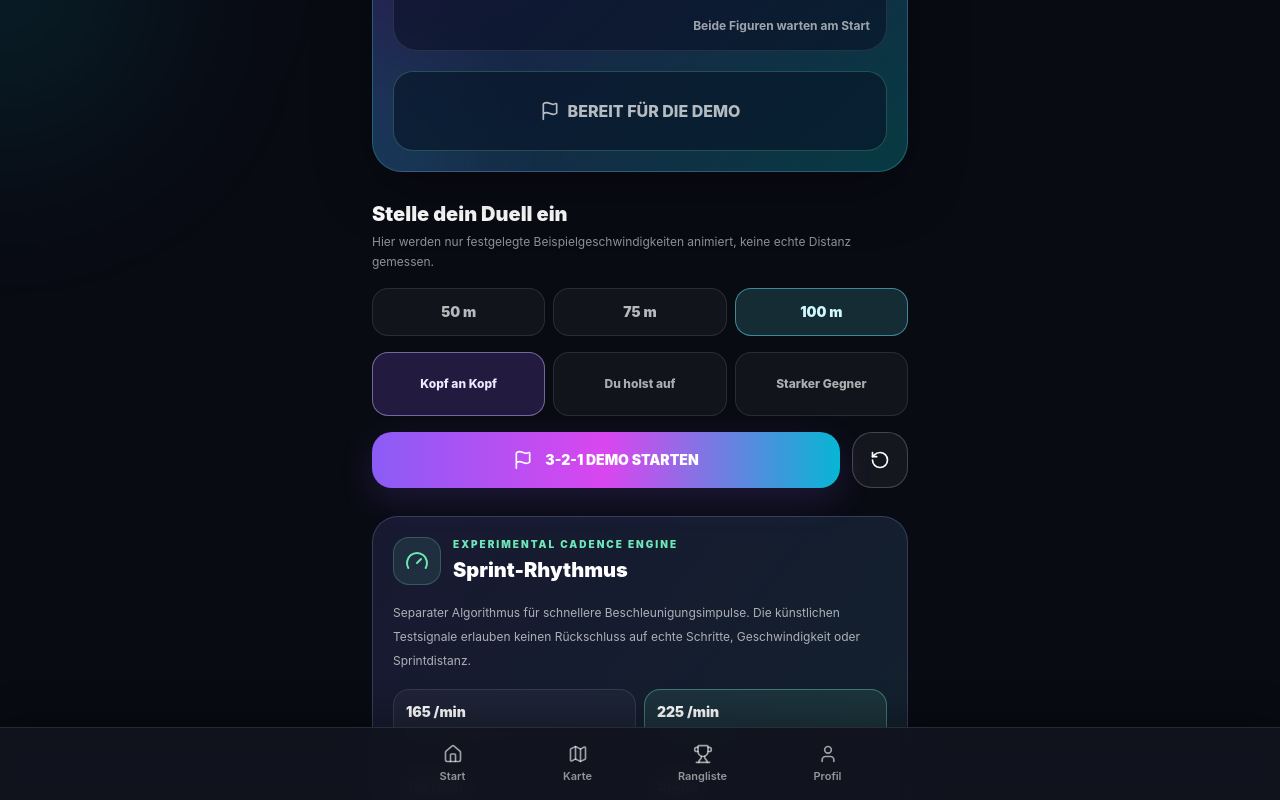
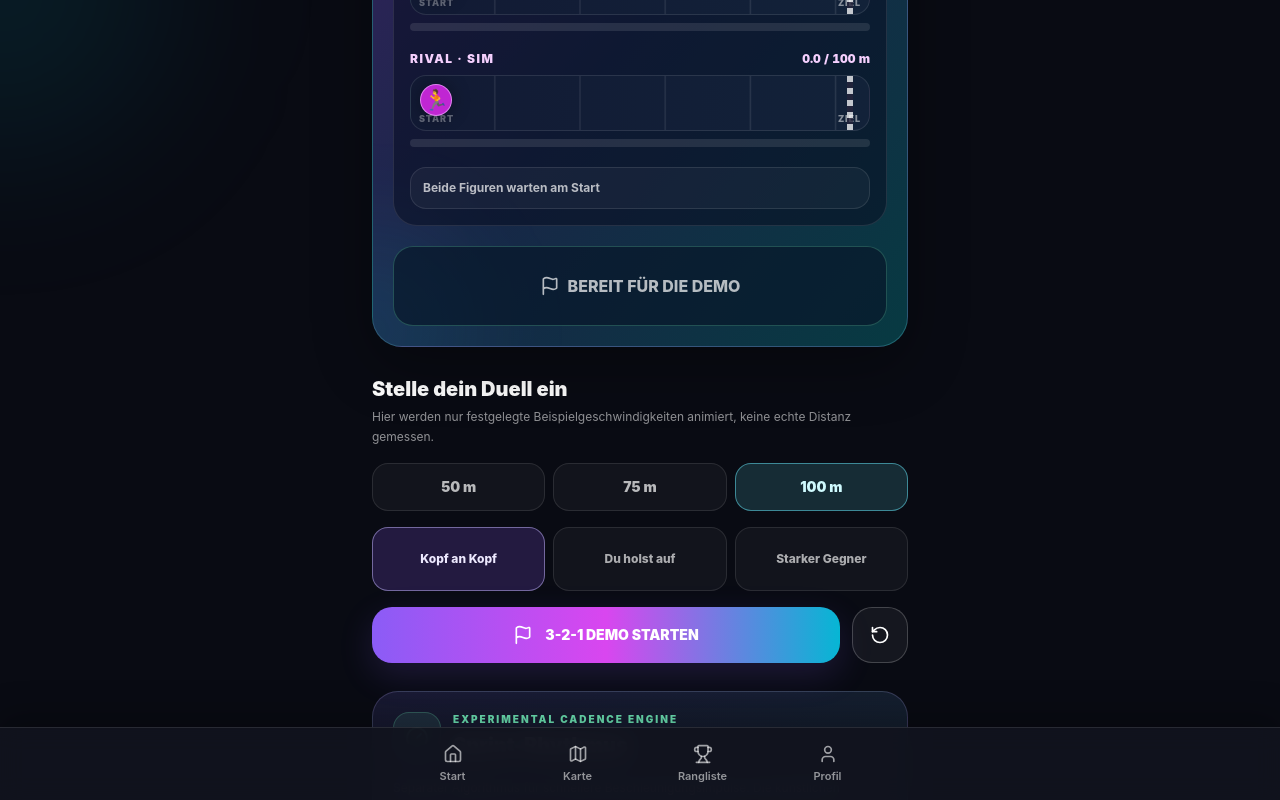
Before and after one commit to Tokioace/Runnit, a React (Vite) app: page /sprint-lab in a window 1280 px wide. Both pictures are taken after a click on the button "Als Gast fortfahren". Shown: the part 589-1389 px from the top of the page. Built offline with nearby package versions, Linux system fonts and the light colour scheme; no server answers.

Commit message:
ui: freeze personal finish clock and add animated duel lanes, checked finish-gap readout and photo-finish feedback

```diff
--- a/src/screens/SprintArenaLabScreen.tsx
+++ b/src/screens/SprintArenaLabScreen.tsx
@@ -28,6 +28,45 @@ const statusTitle: Record<ReturnType<typeof analyzeSprintCadence>['status'], str
 const percent = (distance: number, target: number) => Math.max(0, Math.min(100, 100 * distance / target));
 const seconds = (ms: number) => (ms / 1000).toFixed(2).replace('.', ',');
 
+// Lane positions are derived only from synthetic distances and are clamped so
+// the runner markers remain visible at both START and FINISH on small screens.
+function RaceTrackLane({ title, distanceM, targetMeters, finished, rival }: {
+  title: string; distanceM: number; targetMeters: DemoRaceMeters;
+  finished: boolean; rival?: boolean;
+}) {
+  const progress = percent(distanceM, targetMeters);
+  return (
+    <div className="space-y-2" aria-label={`${title}: ${distanceM.toFixed(1)} von ${targetMeters} Metern`}>
+      <div className="flex items-center justify-between gap-2 text-xs">
+        <span className={`font-black uppercase tracking-[0.12em] ${rival ? 'text-fuchsia-200' : 'text-cyan-100'}`}>
+          {title} {finished && <span className="ml-1 text-emerald-300">· FINISH</span>}
+        </span>
+        <span className={`font-black tabular-nums ${rival ? 'text-fuchsia-200' : 'text-cyan-200'}`}>
+          {distanceM.toFixed(1)} / {targetMeters} m
+        </span>
+      </div>
+      <div className="relative h-14 overflow-hidden rounded-xl border border-white/10 bg-gradient-to-r from-[#121a34] to-[#122239]">
+        <div aria-hidden="true" className="pointer-events-none absolute inset-0 opacity-25"
+          style={{ backgroundImage: 'repeating-linear-gradient(90deg, transparent 0, transparent 18%, rgba(255,255,255,.4) 18.3%, transparent 18.6%)' }} />
+        <span aria-hidden="true" className="absolute bottom-1 left-2 text-[9px] font-black tracking-widest text-white/35">START</span>
+        <span aria-hidden="true" className="absolute bottom-1 right-2 text-[9px] font-black tracking-widest text-white/50">ZIEL</span>
+        <div aria-hidden="true" className="absolute bottom-0 right-4 top-0 w-1.5 opacity-75"
+          style={{ backgroundImage: 'repeating-linear-gradient(180deg,#ffffff 0,#ffffff 6px,#26243b 6px,#26243b 12px)' }} />
+        <div aria-hidden="true" className={`absolute left-0 top-1/2 h-[3px] -translate-y-1/2 rounded-full transition-[width] duration-75 motion-reduce:transition-none ${rival ? 'bg-fuchsia-300/60' : 'bg-cyan-300/70'}`}
+          style={{ width: `${progress}%` }} />
+        <span aria-hidden="true" className={`absolute top-2 flex h-8 w-8 items-center justify-center rounded-full border text-xl shadow-[0_0_18px_rgba(0,0,0,.35)] transition-[left] duration-75 ease-linear motion-reduce:transition-none ${rival ? 'border-fuchsia-300/70 bg-fuchsia-600' : 'border-cyan-200/70 bg-blue-600'} ${finished ? 'ring-2 ring-emerald-300/50' : ''}`}
+          style={{ left: `${2 + progress * 0.9}%` }}>
+          🏃
+        </span>
+      </div>
+      <div className="h-2 overflow-hidden rounded-full bg-white/10" aria-hidden="true">
+        <div style={{ width: progress + '%' }}
+          className={`h-full rounded-full transition-[width] duration-75 motion-reduce:transition-none ${rival ? 'bg-gradient-to-r from-violet-500 to-fuchsia-300' : 'bg-gradient-to-r from-fuchsia-500 via-blue-400 to-cyan-300'}`} />
+      </div>
+    </div>
+  );
+}
+
 export default function SprintArenaLabScreen() {
   const [cadenceMode, setCadenceMode] = useState<SyntheticSprintMode>('running-225');
   const [distance, setDistance] = useState<DemoRaceMeters>(100);
@@ -42,14 +81,21 @@ export default function SprintArenaLabScreen() {
   const isRunning = startEpochMs !== null && !isCountdown && !race.finished;
   const isFinished = startEpochMs !== null && !isCountdown && race.finished;
   const active = isCountdown || isRunning;
+  const firstFinishLabel = race.firstFinisher === 'you'
+    ? 'Du warst zuerst im Ziel'
+    : race.firstFinisher === 'rival' ? 'Gegner zuerst im Ziel' : 'Gleichzeitig im Ziel';
+  const liveLead = Math.abs(race.leadMeters) < 0.05
+    ? 'Kopf an Kopf · 0,0 m'
+    : `${Math.abs(race.leadMeters).toFixed(1)} m · ${race.leadMeters > 0 ? 'Du liegst vorn' : 'Gegner liegt vorn'}`;
   const countdownNumber = Math.max(1, Math.ceil((startEpochMs ?? nowMs) / 1000 - nowMs / 1000));
 
   useEffect(() => {
-    if (startEpochMs === null || nowMs >= startEpochMs + race.rivalFinishMs + 20000 ||
-      nowMs >= startEpochMs + Math.max(race.rivalFinishMs, race.yourFinishMs)) return;
+    if (startEpochMs === null || race.finished) return;
+    // Only this synthetic clock advances. The personal stopwatch in the HUD
+    // freezes independently at yourFinishMs, even while the opponent is running.
     const id = window.setInterval(() => setNowMs(Date.now()), 80);
     return () => window.clearInterval(id);
-  }, [startEpochMs, nowMs >= (startEpochMs ?? Infinity) + Math.max(race.rivalFinishMs, race.yourFinishMs)]);
+  }, [startEpochMs, race.finished]);
 
   const resetRace = () => { setStartEpochMs(null); setNowMs(0); };
   const startRace = () => {
@@ -78,32 +124,40 @@ export default function SprintArenaLabScreen() {
               <p className="text-xs font-extrabold uppercase tracking-[0.19em] text-cyan-100/65">HEAD TO HEAD</p>
               <p className="mt-1 text-5xl font-black tracking-[-0.07em] text-white">{distance}<span className="ml-1 text-xl tracking-normal text-emerald-300">M</span></p>
             </div>
-            <div className="flex items-center gap-2 rounded-xl border border-white/15 bg-[#07101d]/50 px-3 py-2">
-              <Timer className="h-5 w-5 text-cyan-300" aria-hidden="true" />
-              <span className="font-mono text-xl font-black tabular-nums">{seconds(race.elapsedMs)}s</span>
+            <div className={`flex flex-col items-end rounded-xl border px-3 py-2 ${race.youFinished ? 'border-emerald-300/60 bg-emerald-300/10' : 'border-white/15 bg-[#07101d]/50'}`}>
+              <span className="flex items-center gap-1.5 text-[9px] font-black uppercase tracking-widest text-white/60">
+                <Timer className="h-4 w-4 text-cyan-300" aria-hidden="true" />
+                {race.youFinished ? 'DEINE ZIELZEIT' : 'DEINE UHR'}
+              </span>
+              <span className={`mt-0.5 font-mono text-xl font-black tabular-nums ${race.youFinished ? 'text-emerald-200' : 'text-white'}`}>
+                {seconds(race.yourElapsedMs)}s
+              </span>
             </div>
           </div>
-          <div className="mt-8 rounded-[24px] border border-white/10 bg-[#080e21]/55 p-4">
-            <div className="flex items-center justify-between gap-2 text-xs">
-              <span className="font-black uppercase tracking-widest text-cyan-100">YOU</span>
-              <span className="font-black tabular-nums text-cyan-200">{race.youMeters.toFixed(1)} / {distance} m</span>
+          <div className="mt-7 space-y-5 rounded-[24px] border border-white/10 bg-[#080e21]/55 p-4">
+            <div className="flex items-center justify-between gap-2">
+              <span className="text-[10px] font-black uppercase tracking-[0.18em] text-emerald-200">
+                DUAL LANE // LIVE DEMO
+              </span>
+              <span className="rounded-md border border-white/15 bg-white/5 px-2 py-1 text-[10px] font-black text-white/65">
+                ZIEL {distance} M
+              </span>
             </div>
-            <div className="mt-2 h-4 overflow-hidden rounded-full bg-white/10">
-              <div style={{ width: percent(race.youMeters, distance) + '%' }}
-                className="h-full rounded-full bg-gradient-to-r from-fuchsia-500 via-blue-400 to-cyan-300 transition-[width] duration-75" />
+            <RaceTrackLane title="YOU" distanceM={race.youMeters} targetMeters={distance} finished={race.youFinished} />
+            <RaceTrackLane title="RIVAL · SIM" distanceM={race.rivalMeters} targetMeters={distance} finished={race.rivalFinished} rival />
+            <div className="rounded-xl border border-white/10 bg-white/[0.04] px-3 py-3 text-xs font-bold text-white/70" aria-live="polite">
+              {race.firstFinisher !== null
+                ? <div className="space-y-1">
+                    <p className="font-black text-emerald-200">{firstFinishLabel}</p>
+                    <p>
+                      {race.firstFinisher === 'tie'
+                        ? 'Beim Zieleinlauf gleichauf'
+                        : `Abstand beim ersten Zieleinlauf: ${race.firstFinishGapM?.toFixed(1)} m`}
+                      {race.finishMarginMs !== null && ` · Zeitunterschied: ${seconds(race.finishMarginMs)} s`}
+                    </p>
+                  </div>
+                : active && !isCountdown ? liveLead : 'Beide Figuren warten am Start'}
             </div>
-            <div className="mt-6 flex items-center justify-between gap-2 text-xs">
-              <span className="font-black uppercase tracking-widest text-violet-200">RIVAL · SIM</span>
-              <span className="font-black tabular-nums text-violet-200">{race.rivalMeters.toFixed(1)} / {distance} m</span>
-            </div>
-            <div className="mt-2 h-4 overflow-hidden rounded-full bg-white/10">
-              <div style={{ width: percent(race.rivalMeters, distance) + '%' }}
-                className="h-full rounded-full bg-gradient-to-r from-violet-500 to-fuchsia-300 transition-[width] duration-75" />
-            </div>
-            <p className="mt-5 text-right text-xs font-bold text-white/60">
-              {active || isFinished ? `Abstand in der Demo: ${Math.abs(race.leadMeters).toFixed(1)} m · ${race.leadMeters >= 0 ? 'Du liegst vorn' : 'Gegner liegt vorn'}`
-                : 'Beide Figuren warten am Start'}
-            </p>
           </div>
           <div className="mt-5 flex min-h-20 items-center justify-center rounded-2xl border border-emerald-300/25 bg-[#08182a]/70 p-4 text-center" aria-live="polite">
             {isCountdown ? <p className="text-6xl font-black tabular-nums tracking-[-0.1em] text-amber-200">{countdownNumber}</p> :
@@ -113,7 +167,16 @@ export default function SprintArenaLabScreen() {
                   {race.winner === 'you' ? 'DEMO-SIEG' : race.winner === 'rival' ? 'DEMO-NIEDERLAGE' : 'DEMO-GLEICHSTAND'}
                 </p>
                 <p className="text-xs text-white/65">Du: {seconds(race.yourFinishMs)} s · Gegner: {seconds(race.rivalFinishMs)} s (künstliche Zeiten)</p>
-              </div> : isRunning ? <p className="text-3xl font-black italic tracking-[0.07em] text-emerald-300">GO! GO! GO!</p>
+                <p className="text-xs font-black text-cyan-200">Zeitunterschied: {seconds(Math.abs(race.yourFinishMs - race.rivalFinishMs))} s</p>
+              </div> : isRunning ? (
+                <div className="space-y-1">
+                  {race.firstFinisher ? (
+                    <p className="text-2xl font-black italic tracking-[0.05em] text-emerald-300">FINISH! <span className="text-sm not-italic">{firstFinishLabel}</span></p>
+                  ) : <p className="text-3xl font-black italic tracking-[0.07em] text-emerald-300">GO! GO! GO!</p>}
+                  {race.youFinished && !race.rivalFinished && <p className="text-xs font-bold text-white/70">Deine Uhr steht. Gegner läuft noch.</p>}
+                  {race.rivalFinished && !race.youFinished && <p className="text-xs font-bold text-white/70">Gegner im Ziel. Deine Uhr läuft weiter.</p>}
+                </div>
+              )
                 : <p className="flex items-center gap-2 text-base font-extrabold text-white/70"><Flag className="h-5 w-5" aria-hidden="true" /> BEREIT FÜR DIE DEMO</p>}
           </div>
         </div>
```
